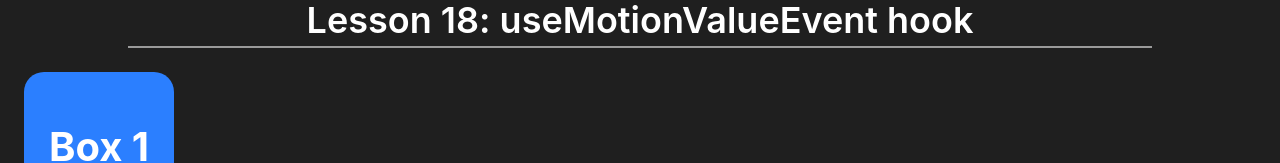
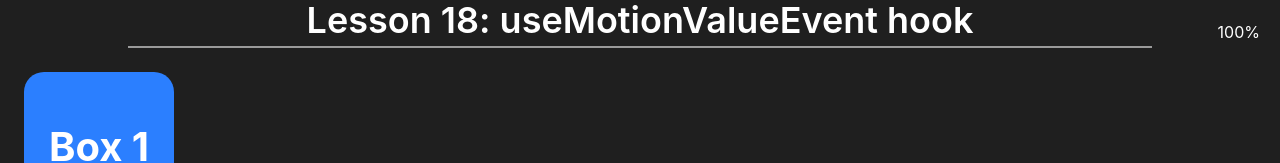
Before and after one commit to 10Yash10/React-Motion, a React (Vite) app: page / in a window 1280 px wide. Shown: the top 163 px of the page. Built offline with nearby package versions, Linux system fonts and the light colour scheme.

Commit message:
added senario 4 for progress of scroll in top right

```diff
--- a/src/Lessions/L18_useMotionValueEvent.jsx
+++ b/src/Lessions/L18_useMotionValueEvent.jsx
@@ -1,4 +1,4 @@
-import React, { useEffect, useState } from "react";
+import React, { use, useEffect, useState } from "react";
 import Header from "../components/Header";
 import {
   motion,
@@ -9,8 +9,10 @@ import {
 
 const L18 = () => {
   const x = useMotionValue(0);
-  const { scrollY } = useScroll();
+  const { scrollY, scrollYProgress } = useScroll();
   const [hidden, setHidden] = useState(false);
+  const [showBackToTop, setShowBackToTop] = useState(false);
+  const [percentage, setPercentage] = useState(0);
 
   //   useEffect(() => {
   //     const unsubscribe = x.on("change", (latest) => {
@@ -42,11 +44,33 @@ const L18 = () => {
     }
   });
 
+  // senario 2: show go to top button
+  useMotionValueEvent(scrollY, "change", (latest) => {
+    // const previous = useScroll.getPrevious();
+
+    if (latest > 200) {
+      setShowBackToTop(true);
+    } else {
+      setShowBackToTop(false);
+    }
+  });
+
+  // Real Use Case #3 — Navbar Background
+
+  // Real Use Case #4 — Progress Percentage
+  useMotionValueEvent(scrollYProgress, "change", (latest) => {
+    setPercentage(Math.round(latest * 100));
+  });
+
   return (
     <>
       <Header text="Lesson 18: useMotionValueEvent hook" />
 
-      <div style={{ height: "200vh" }} className="flex flex-col gap-6 p-6">
+      <div
+        id="top"
+        style={{ height: "200vh" }}
+        className="flex flex-col gap-6 p-6"
+      >
         <motion.div style={{ x }} className="box bg-blue-500">
           Box 1
         </motion.div>
@@ -66,7 +90,19 @@ const L18 = () => {
         >
           navbar
         </motion.nav>
+
+        <motion.a
+          href="#"
+          animate={{
+            opacity: showBackToTop ? 1 : 0,
+          }}
+          className="border-2 border-white fixed p-3 right-5 bottom-5 cursor-pointer"
+        >
+          Back to Top
+        </motion.a>
       </div>
+
+      <motion.p className="fixed top-5 right-5">{percentage}%</motion.p>
     </>
   );
 };
```
